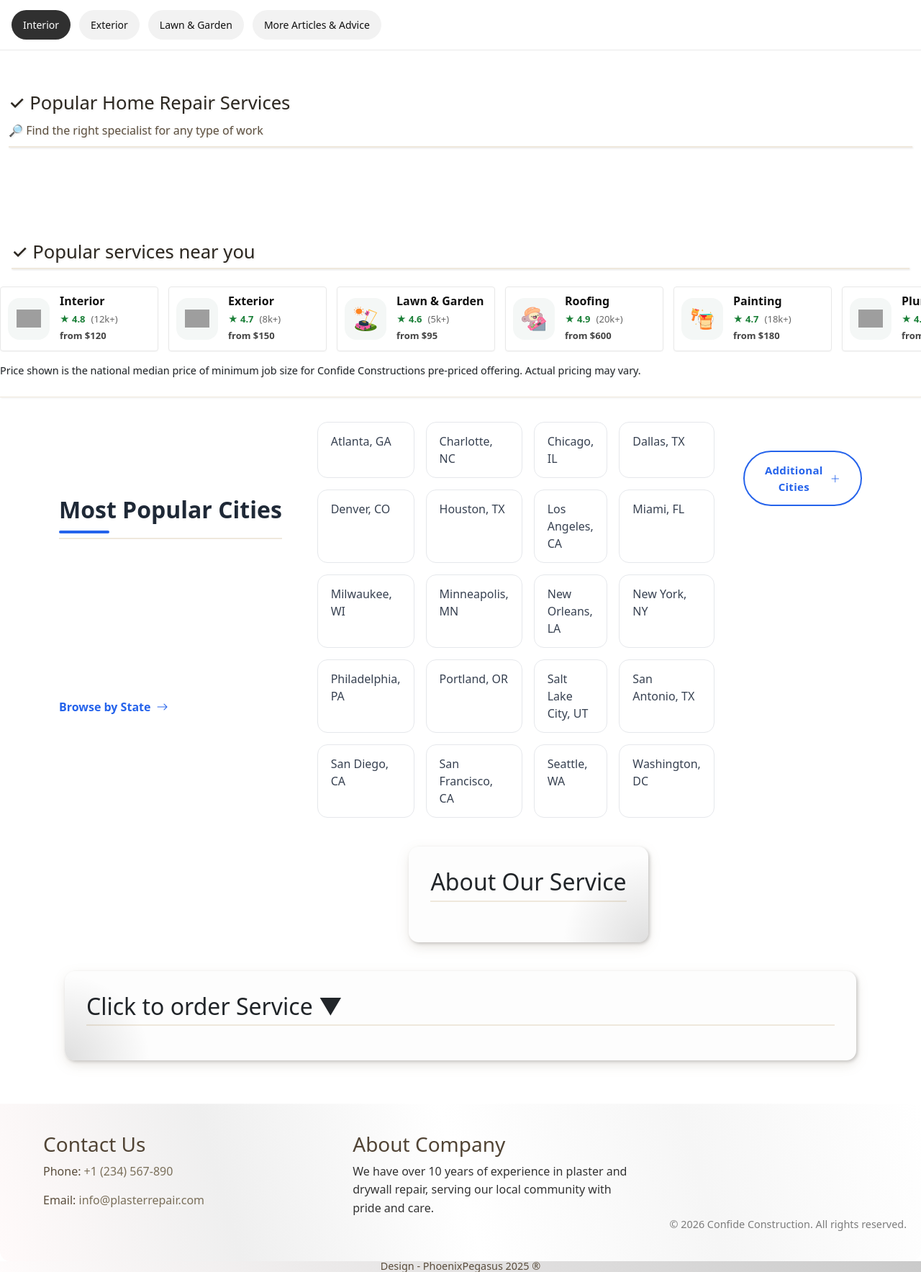
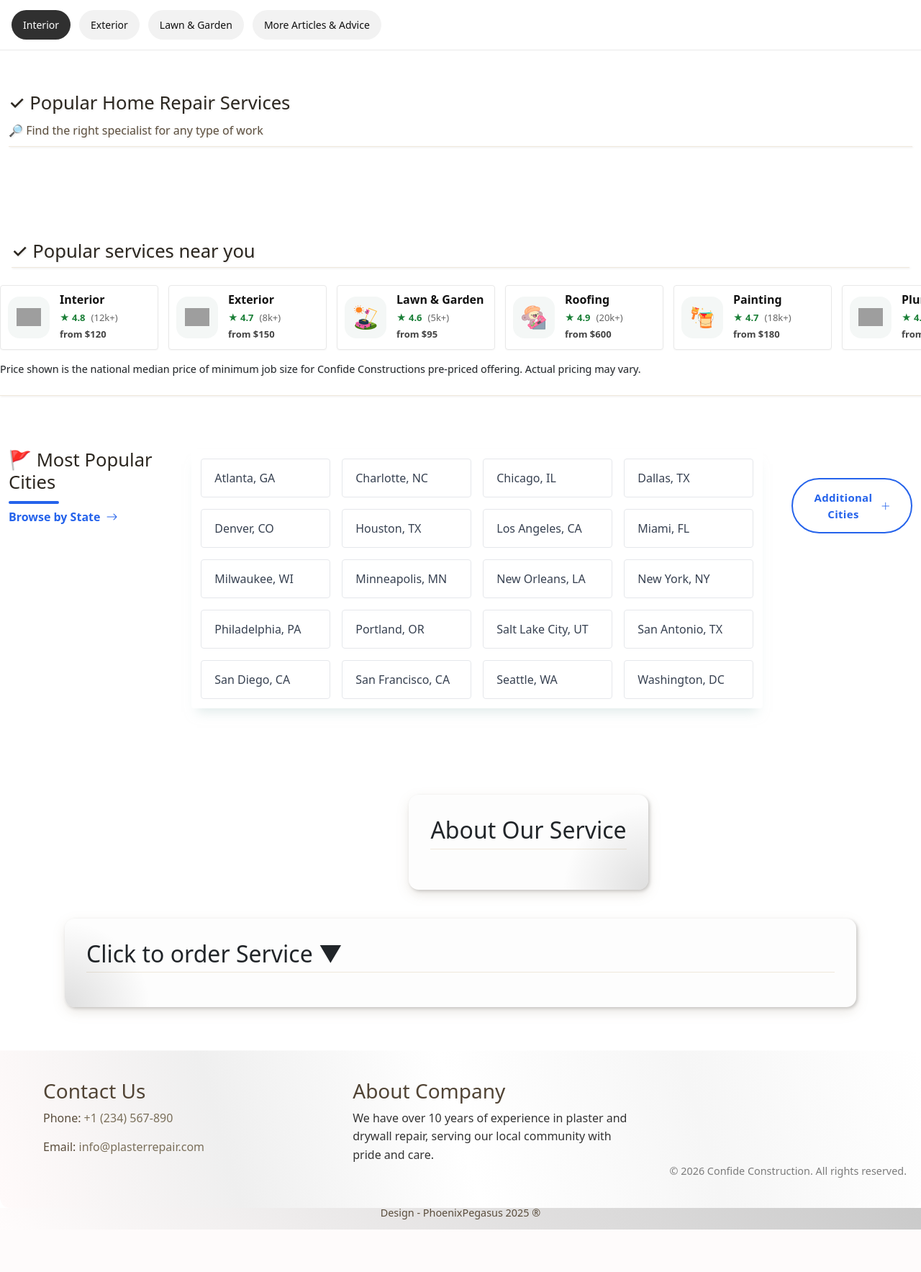
Before and after one commit to TumashenkaAliaksandr/cc, a Django app: page / in a window 1280 px wide. Shown: the part 678-2445 px from the top of the page at 72% size. After the commit the page ends 2386 px from the top, so only its background shows below. Run offline with Django 5.2, Linux system fonts and the light colour scheme; data that the repository does not hold is empty; some libraries are stand-ins or nearby versions; grey boxes are pictures that could not be loaded.

Commit message:
added new styles for city block

```diff
--- a/webapp/static/webapp/css/style.css
+++ b/webapp/static/webapp/css/style.css
@@ -8,12 +8,21 @@ body {
     line-height: 1.6;
 }
 
+.my-wide-container {
+  max-width: 1400px!important;
+}
+
+
 .separator-100 {
     height: 100px;
 }
 
 .separator-80 {
     height: 80px;
+}
+
+.separator-40 {
+    height: 40px;
 }
 
 .cart-icon {
@@ -368,7 +377,7 @@ body {
     font-size: 1rem;
     color: #5d4f3e;
     margin: 10px auto 10px auto;
-    border-bottom: 2px solid #efe8dc;
+    border-bottom: 1px solid #efe8dc;
     padding-bottom: 10px;
     max-width: 1450px;
     filter: drop-shadow(1px 1px 1px rgba(0, 0, 0, 0.1));
@@ -520,7 +529,7 @@ h2 {
     color: #8b7d6b;
     margin-top: 0;
     font-weight: 600;
-    border-bottom: 2px solid #efe8dc;
+    border-bottom: 1px solid #efe8dc;
     padding-bottom: 6px;
     margin-bottom: 20px;
 }
@@ -1039,20 +1048,21 @@ a.btn.custom-pay-btn:hover {
 /* Header */
 
 .section-header {
-    display: flex;
-    justify-content: space-between;
+    /*display: flex;*/
+    /*justify-content: space-between;*/
     align-items: center;
     margin-bottom: 40px;
-    flex-wrap: wrap;
-    gap: 15px;
+    /*flex-wrap: wrap;*/
+    /*gap: 15px;*/
 }
 
 .section-header h2 {
     margin: 0;
-    font-size: 2rem;
-    font-weight: 700;
-    color: #1f2937;
+    font-size: 1.6rem;
+    font-weight: 500;
+    color: #2c2720;
     position: relative;
+    border-bottom: none;
 }
 
 .section-header h2::after {
@@ -1090,17 +1100,21 @@ a.btn.custom-pay-btn:hover {
     display: grid;
     grid-template-columns: repeat(4, 1fr);
     gap: 16px;
+    box-shadow: 0 13px 15px -8px rgba(193, 215, 213, 0.5) !important;
+    padding: 13px;
+    border-radius: 4px;
 }
 
 .cities-grid a {
     background: #fff;
     border: 1px solid #e5e7eb;
-    border-radius: 14px;
+    border-radius: 4px;
     padding: 14px 18px;
     color: #374151;
     text-decoration: none;
     font-weight: 500;
     transition: .3s ease;
+    width: 180px;
 }
 
 .cities-grid a:hover {
--- a/webapp/templates/webapp/city/city.html
+++ b/webapp/templates/webapp/city/city.html
@@ -1,8 +1,8 @@
 <section class="popular-cities-section">
-    <div class="container">
+    <div class="container my-wide-container">
 
         <div class="section-header">
-            <h2 class="section-title">Most Popular Cities</h2>
+            <h2 class="section-title">🚩 Most Popular Cities</h2>
 
             <a href="#" class="section-link">
                 Browse by State
--- a/webapp/templates/webapp/index.html
+++ b/webapp/templates/webapp/index.html
@@ -45,7 +45,11 @@
 
     {% include 'webapp/services/services-chips.html' %}
 
+    <div class="separator-40"></div>
+
     {% include 'webapp/city/city.html' %}
+
+    <div class="separator-80"></div>
 
 
     <main class="container">
```
